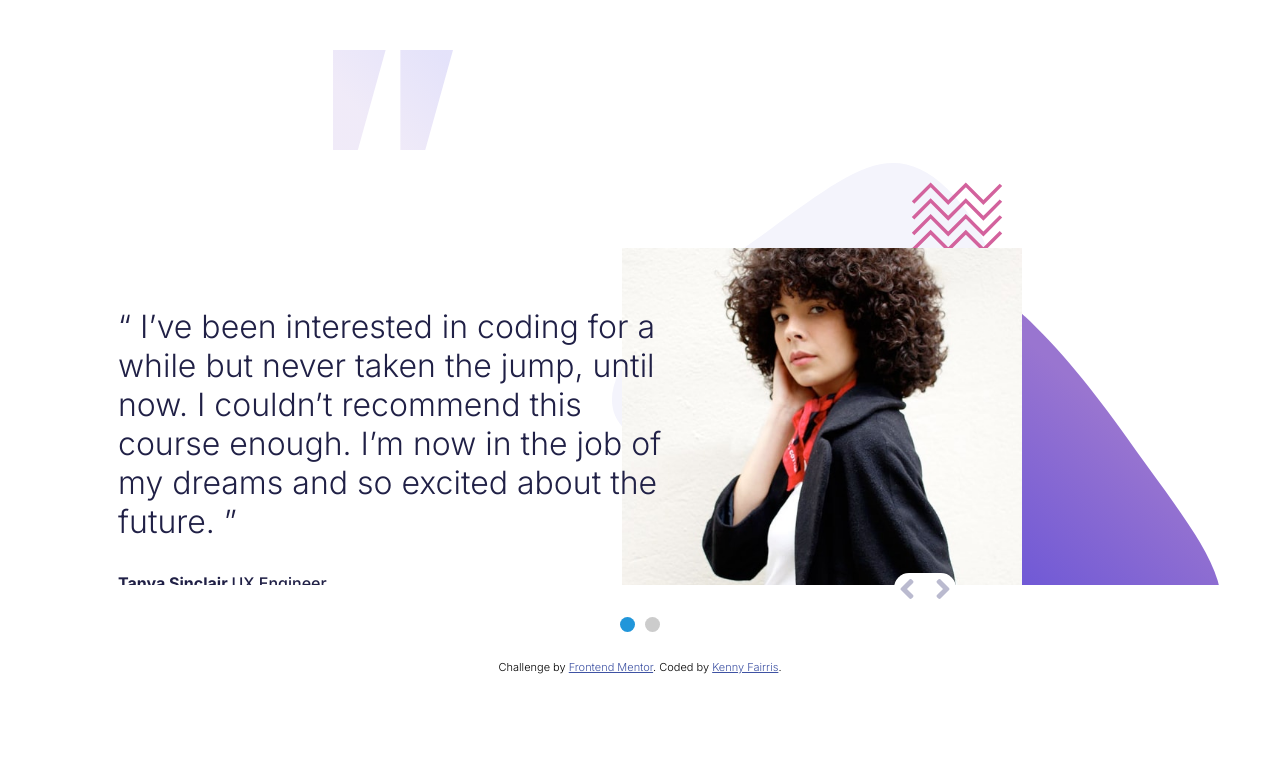
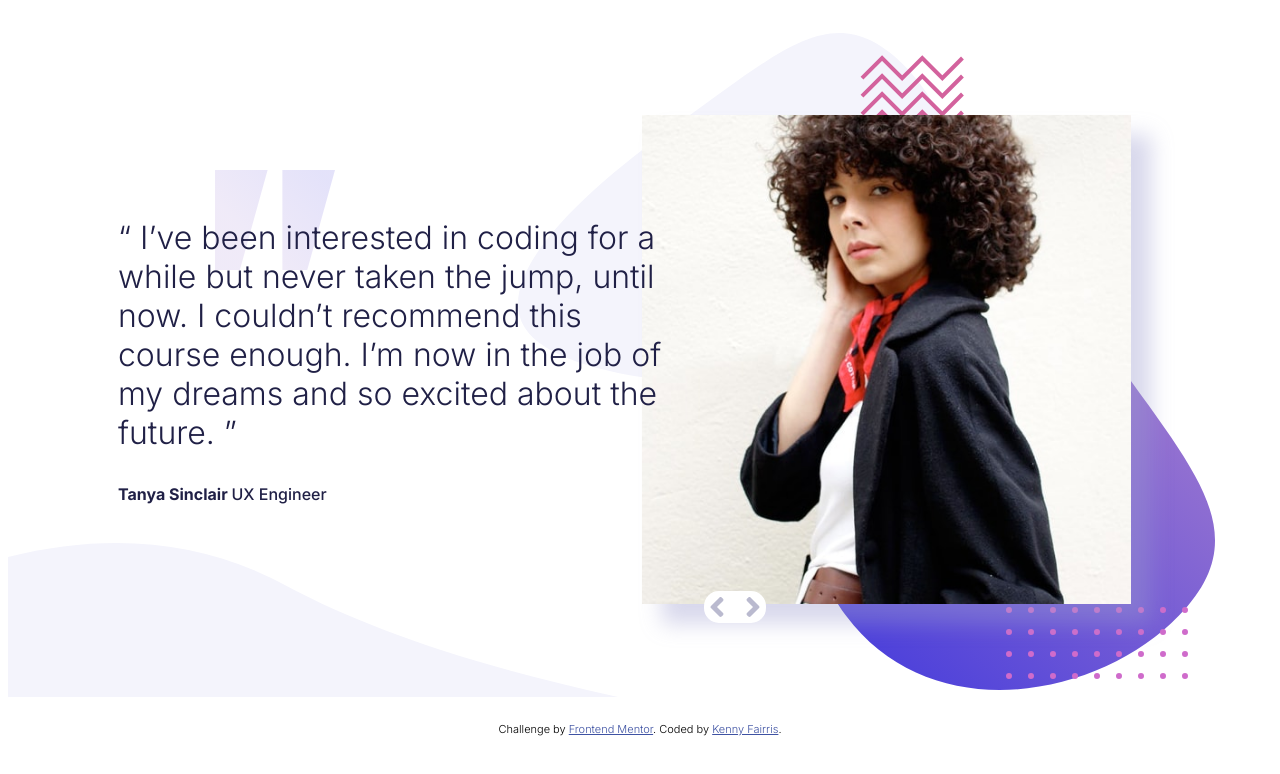
Before and after one commit to kfairris/testimonial-slider, a plain HTML site: page index.html in a window 1280 px wide. Drawn offline with nearby package versions, Linux system fonts and the light colour scheme.

Commit message:
got the controls working and moved background images to another div

```diff
--- a/custom.js
+++ b/custom.js
@@ -4,14 +4,16 @@ let slider = tns({
     slideBy: 'page',
     // autoWidth: true,
     center: true,
-    mouseDrag: true,
+    mouseDrag: false,
     // arrowKeys: true,
     // autoplay: false,
-    loop: false,
+    loop: true,
     // fixedWidth: 1440,
-    controls: false,
-    // controlsContainer: '#customize-controls',
-    nav: true,
+    controls: true,
+    controlsContainer: '#customize-controls',
+    // prevButton: '.prev',
+    // nextButton: '.next',
+    nav: false,
     navPosition: 'bottom',
     // swipeAngle: false,
     speed: 400,
--- a/index.html
+++ b/index.html
@@ -49,6 +49,10 @@
         </div>
       </div>
     </div>
+    <div class="hero__background">
+
+    </div>
+    <div class="hero__controls">
             <ul class="controls" id="customize-controls" aria-label="Carousel Navigation" tabindex="0">
               <li class="prev" data-controls="prev" aria-controls="customize" tabindex="-1">
                 <i class="fas fa-angle-left fa-5x"></i>
@@ -57,6 +61,7 @@
                 <i class="fas fa-angle-right fa-5x"></i>
               </li>
             </ul>
+    </div>
   </section>
 
   <footer>
--- a/style.scss
+++ b/style.scss
@@ -16,6 +16,7 @@ img {
 .hero {
     height: 100%;
     width: 100%;
+    max-width: 1440px;
     padding: 0;
     margin: 25px auto;
     position: relative;
@@ -26,6 +27,8 @@ img {
     &__slider {
         // height: 35rem;
         // width: 100%;
+        // z-index: 2;
+        overflow: hidden;
     }
     &__item {
         // background-color: #ccc;
@@ -33,8 +36,9 @@ img {
         // flex-direction: row;
         // justify-content: center;
         // align-items: center;
-        height: 35rem;
+        // height: 35rem;
         // font-size: 1.2em;
+        // z-index: 103;
         color: var(--dark-blue);
     }
     &__innerwrap {
@@ -43,22 +47,23 @@ img {
         padding: 25px 50px;
         //added 7/1
         max-width: 1440px;
-        height: 800px;
+        height: 622px;
         margin: auto;
     }
     &__textcol {
-        flex-grow: 1;
-        flex-basis: 160px;
         // height: 60%;
-        width: 50%;
+        // width: 50%;
         margin-right: -10%;
-        background-image: url("images/pattern-quotes.svg");
-        background-position: top;
-        background-repeat: no-repeat;
+        // background-image: url("images/pattern-quotes.svg");
+        // background-position: 160px 209px;
+        // background-repeat: no-repeat;
         display: flex;
         flex-direction: column;
         justify-content: center;
-        z-index: 10;
+        flex-grow: 1;
+        // flex-basis: 160px;
+        flex-basis: 50%;
+        z-index: 1;
         padding: 60px;
     }
     &__quote {
@@ -67,9 +72,10 @@ img {
     }
     &__image-container {
         flex-grow: 1;
-        flex-basis: 200px;
+        // flex-basis: 200px;
+        flex-basis: 50%;
         width: 50%;
-        background-image: url("images/pattern-bg.svg");
+        // background-image: url("images/pattern-bg.svg");
         background-position: center;
         background-repeat: no-repeat;
         background-size: contain;
@@ -77,9 +83,12 @@ img {
         display: flex;
         align-items: center;
     }
-    &__image img {
+    &__image {
         height: auto;
-        width: 400px;
+        width: 489px;
+        img {
+            box-shadow: 20px 20px 20px rgba(158, 158, 207, 0.4);
+        }
     }
     &__name {
         font-weight: 700;
@@ -87,34 +96,52 @@ img {
     &__profession {
         font-weight: normal;
     }
-    &__nav{
-        z-index: 20px;
-        background-color: #ff0000;
+    &__background {
+        position: absolute;
+        height: 100%;
+        background-image: url("images/pattern-quotes.svg"), url("images/pattern-bg.svg"),
+            url("images/pattern-curve.svg");
+        background-position: 207px 145px, 90% center, bottom left;
+        background-repeat: no-repeat, no-repeat, no-repeat;
+        width: 100%;
+        top: 0;
+        left: 0;
+        z-index: -1;
     }
 }
 #customize-controls {
     list-style-type: none;
     position: absolute;
-    bottom: 14px;
-    right: 316px;
-    display:flex;
+    bottom: 58px;
+    right: 40%;
+    display: flex;
+    z-index: 100;
+    &:focus {
+        outline: none;
+    }
+
+    li:hover {
+        cursor: pointer;
+    }
     li {
         color: var(--grayish-blue);
         font-size: 0.4rem;
         background-color: #fff;
-
+        // z-index: 100;
     }
-    li.prev{
-        padding-right:10px;
+    li.prev {
+        padding-right: 10px;
         border-top-left-radius: 15px;
         border-bottom-left-radius: 15px;
         padding-left: 5px;
+        // z-index: 100;
     }
-    li.next{
-        padding-left:10px;
+    li.next {
+        padding-left: 10px;
         border-top-right-radius: 15px;
         border-bottom-right-radius: 15px;
         padding-right: 5px;
+        // z-index: 100;
     }
 }
 
```
Also changed, not shown: style.css, 2 other files. Lines whose indentation alone changed are shown as unchanged.
